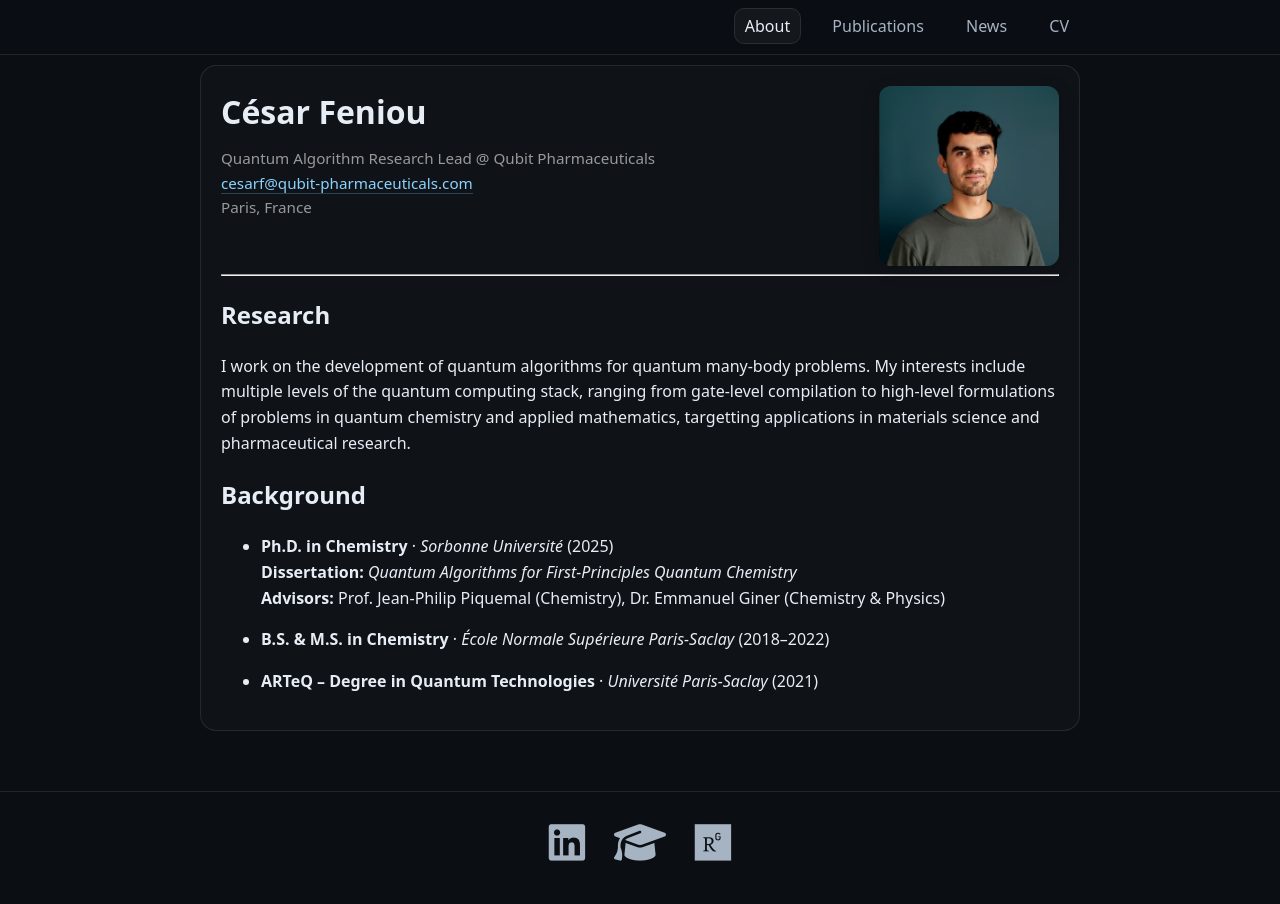
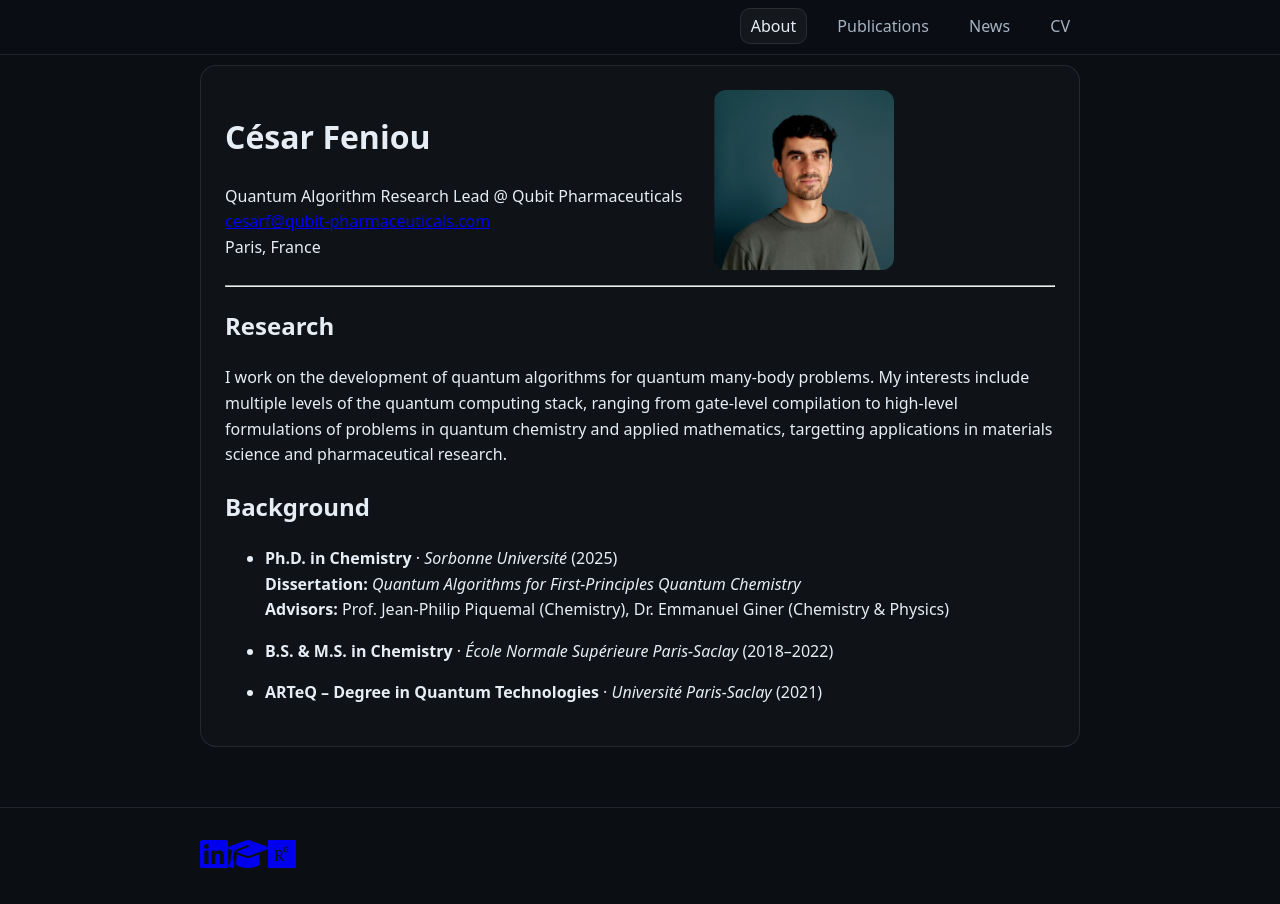
Before and after one commit to cesarfeniou/cesarfeniou.github.io, a Jekyll site: the page built from index.md, in a window 1280 px wide. Built offline with Jekyll 4.4.1, drawn with Linux system fonts in a browser that asks for light colours.

Commit message:
Update main.css

```diff
--- a/assets/css/main.css
+++ b/assets/css/main.css
@@ -1,9 +1,8 @@
 /* =========================
-   Main stylesheet (merged)
+   Main stylesheet (Final)
    ========================= */
 
-/* --- Theme variables --- */
-:root{
+:root {
   --bg: #0b0f14;
   --panel: #0f1620;
   --text: #e7edf5;
@@ -12,214 +11,110 @@
   --border: rgba(231,237,245,0.10);
 }
 
-*{ box-sizing: border-box; }
+* { box-sizing: border-box; }
+html, body { height: 100%; }
 
-html, body{ height:100%; }
-
-body{
-  margin:0;
+body {
+  margin: 0;
   background: var(--bg);
   color: var(--text);
-  font: 16px/1.6 ui-sans-serif, system-ui, -apple-system, Segoe UI, Roboto, Helvetica, Arial;
+  font: 16px/1.6 ui-sans-serif, system-ui, -apple-system, sans-serif;
   -webkit-font-smoothing: antialiased;
-  text-rendering: optimizeLegibility;
 }
 
-/* --- Layout container --- */
-.container{
+.container {
   width: min(880px, calc(100% - 40px));
   margin: 0 auto;
 }
 
-/* --- Header / nav --- */
-.site-header{
+/* --- Header & Nav --- */
+.site-header {
   position: sticky;
   top: 0;
-  background: rgba(11,15,20,0.85);
+  background: rgba(11, 15, 20, 0.85);
   backdrop-filter: blur(10px);
   border-bottom: 1px solid var(--border);
-  z-index: 100; /* Assure que le header reste au-dessus */
+  z-index: 100;
 }
 
-.site-header .container{
-  display:flex;
-  align-items:center;
-  justify-content:space-between;
+.site-header .container {
+  display: flex;
+  align-items: center;
+  justify-content: space-between;
   padding: 14px 0;
 }
 
-.brand{
+.brand {
   color: var(--text);
   text-decoration: none;
   font-weight: 650;
-  letter-spacing: 0.2px;
 }
 
-.nav a{
+.nav a {
   color: var(--muted);
   text-decoration: none;
   margin-left: 16px;
   padding: 6px 10px;
   border-radius: 10px;
-  border: 1px solid transparent;
+  transition: 0.2s;
 }
 
-.nav a:hover{
+.nav a:hover, .nav a.active {
   color: var(--text);
-  border-color: var(--border);
-  background: rgba(255,255,255,0.03);
+  background: rgba(255, 255, 255, 0.04);
+  border: 1px solid var(--border);
 }
 
-.nav a.active{
-  color: var(--text);
-  border-color: var(--border);
-  background: rgba(255,255,255,0.04);
+/* --- Layout Content --- */
+.page-title {
+  margin: 60px 0 20px; /* Espace vertical sous la ligne du header */
+  font-size: 28px;
 }
 
-/* --- Page title / content panel --- */
-.page-title{
-  margin: 60px 0 20px; /* Augmentation de la marge supérieure (40px au lieu de 28px) */
-  font-size: 28px;
-  line-height: 1.2;
+.content {
+  background: rgba(255, 255, 255, 0.02);
+  border: 1px solid var(--border);
+  border-radius: 16px;
+  padding: 24px;
+  margin-top: 10px;
 }
 
-.content{
-  background: rgba(255,255,255,0.02);
-  border: 1px solid var(--border);
-  border-radius: 16px;
-  padding: 20px 20px;  /* Augmentation du padding pour plus d'espace intérieur */
-  margin-top: 10px;    /* Petit espace supplémentaire au-dessus du bloc gris */
-}
-
-/* --- Links --- */
-a{ color: var(--link); }
-
-.content a{
-  text-decoration: none;
-  border-bottom: 1px solid rgba(139,211,255,0.25);
-}
-
-.content a:hover{
-  border-bottom-color: rgba(139,211,255,0.70);
-}
-
-/* --- Footer --- */
-.site-footer{
-  border-top: 1px solid var(--border);
-  margin-top: 60px; /* Plus d'espace avant le footer */
-  padding: 30px 0;
-  color: var(--muted);
-  font-size: 14px;
-}
-
-/* =========================
-   About page blocks
-   ========================= */
-
-.intro{
+/* --- About Section --- */
+.intro {
   display: flex;
-  align-items: flex-start;
-  justify-content: space-between;
-  width: 100%;
   gap: 2rem;
 }
 
-.intro-text h1{
-  margin-top: 0;
-  margin-bottom: 0.6rem;
-}
-
-.intro-meta{
-  margin: 0 0 1rem 0;
-  color: #999;
-  font-size: 0.95rem;
-}
-
-.intro-photo{
-  flex: 0 0 auto;
-  margin-left: auto;
-}
-
-.intro-photo img{
-  display: block;
+.intro-photo img {
   width: 180px;
   height: 180px;
   object-fit: cover;
   border-radius: 12px;
-  box-shadow: 0 4px 16px rgba(0,0,0,0.25);
 }
 
-@media (max-width: 768px){
-  .intro{
-    flex-direction: column-reverse;
-    align-items: center;
-    text-align: center;
-    gap: 1.25rem;
-  }
-  .intro-photo{ margin-left: 0; }
+@media (max-width: 768px) {
+  .intro { flex-direction: column-reverse; align-items: center; text-align: center; }
 }
 
-.social-icons {
-  display: flex;
-  justify-content: center;
-  align-items: center;
-  gap: 1.8rem;
-}
-
-.social-icons a {
-  color: var(--muted);
-  text-decoration: none;
-  font-size: 1.3rem;
-}
-
-.social-icons a:hover {
-  color: var(--text);
-}
-
-
-/* --- Publications Style (Inspired by Stefano Polla) --- */
-
-.publications-list {
-  margin-top: 2rem;
-}
-
+/* --- Publications (Style Polla) --- */
 .pub-row {
   display: flex;
-  margin-bottom: 1.8rem;
+  margin-bottom: 2rem;
   gap: 20px;
-  line-height: 1.4;
 }
 
 .pub-year {
-  flex: 0 0 50px; /* Largeur fixe pour la colonne année */
+  flex: 0 0 50px;
   font-weight: 600;
-  color: var(--muted);
-  font-size: 0.95rem;
-  padding-top: 2px;
-}
-
-.pub-details {
-  flex: 1;
+  color: var(--link);
 }
 
 .pub-title {
   display: block;
   font-weight: 600;
-  color: var(--text);
   font-size: 1.05rem;
-  margin-bottom: 2px;
-}
-
-.pub-title a {
   color: var(--text);
   text-decoration: none;
-  border-bottom: 1px solid transparent;
-  transition: border 0.2s;
-}
-
-.pub-title a:hover {
-  border-bottom: 1px solid var(--link);
-  color: var(--link);
 }
 
 .pub-authors {
@@ -229,47 +124,37 @@
 }
 
 .pub-authors strong {
-  color: var(--text); /* Ton nom plus visible */
-  font-weight: 600;
+  color: var(--text);
+  text-decoration: underline;
 }
 
 .pub-journal {
   display: block;
   font-size: 0.92rem;
-  color: #ffca28; /* Une touche de couleur dorée pour la revue */
+  color: #ffca28; /* Doré pour la revue */
+  font-style: italic;
 }
 
-.pub-links {
-  margin-top: 8px;
-}
+.pub-links { margin-top: 8px; }
 
 .link-btn {
   font-size: 0.75rem;
-  text-transform: uppercase;
-  letter-spacing: 0.5px;
   padding: 2px 8px;
   border: 1px solid var(--border);
   border-radius: 4px;
   color: var(--muted);
   text-decoration: none;
   margin-right: 5px;
-  transition: all 0.2s;
 }
 
-.link-btn:hover {
-  background: var(--link);
-  color: var(--bg);
-  border-color: var(--link);
+.link-btn:hover { background: var(--link); color: var(--bg); }
+
+/* --- Footer --- */
+.site-footer {
+  border-top: 1px solid var(--border);
+  margin-top: 60px;
+  padding: 30px 0;
+  text-align: center;
 }
 
-/* Mobile */
-@media (max-width: 600px) {
-  .pub-row {
-    flex-direction: column;
-    gap: 5px;
-  }
-  .pub-year {
-    font-size: 1.1rem;
-    color: var(--link);
-  }
-}
+.social-icons { display: flex; justify-content:
```
